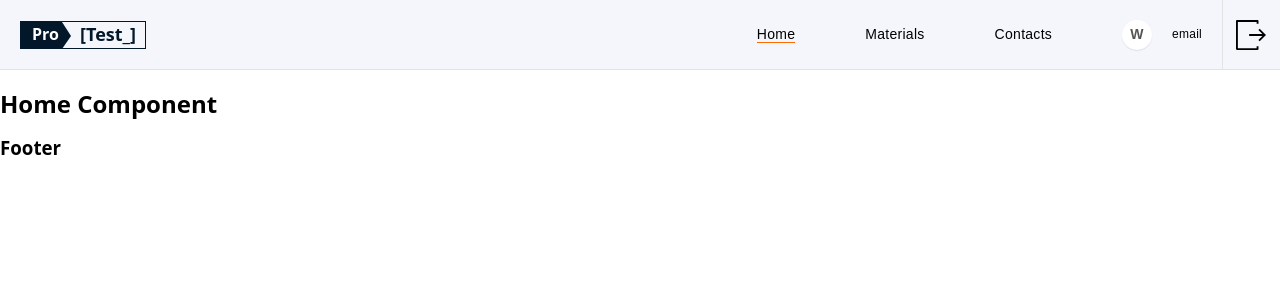
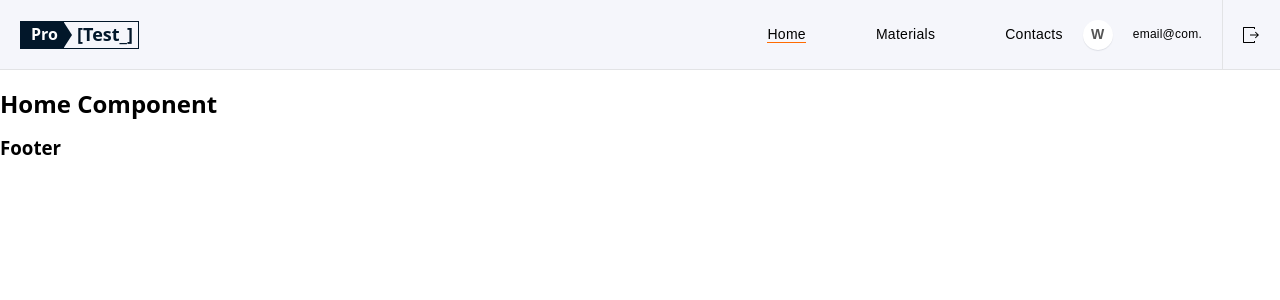
Before and after one commit to DRAKOS6666/GoIt-Test-Pro-Team11, a React (Create React App) app: page / in a window 1280 px wide. Shown: the top 300 px of the page. Built offline with nearby package versions, Linux system fonts and the light colour scheme.

Commit message:
logo and isAuth

```diff
--- a/src/components/Header/Header.js
+++ b/src/components/Header/Header.js
@@ -52,14 +52,16 @@ export default function Header() {
         </div>
       )}
 
-      {/*  вместо true => isAuth  */ ((true && !menuShow) ||
-        window.innerWidth > 767) && (
-        <div className={styles.outBox}>
-          <button type="button" className={styles.btnOut}>
-            <Out />
-          </button>
-        </div>
-      )}
+      {
+        /*  вместо true => isAuth  */ ((true && !menuShow) ||
+          (true && window.innerWidth > 767)) && (
+          <div className={styles.outBox}>
+            <button type="button" className={styles.btnOut}>
+              <Out />
+            </button>
+          </div>
+        )
+      }
     </div>
   );
 }
--- a/src/components/Header/Header.module.css
+++ b/src/components/Header/Header.module.css
@@ -21,10 +21,11 @@
 }
 
 .logo {
+  position: relative;
   display: flex;
   margin-left: 20px;
-  margin-top: 21px;
-  margin-bottom: 21px;
+  margin-top: 20px;
+  margin-bottom: 20px;
   width: 127px;
   height: 28px;
 }
@@ -32,23 +33,28 @@
 .pro {
   display: flex;
   align-items: center;
-  width: 41px;
+  width: 43px;
   color: var(--white-text-color);
   background-color: var(--footer-bg-color);
+  outline: 1px solid var(--footer-bg-color);
 }
 
 .textpro {
-  display: block;
-  margin-left: 11px;
+  display: flex;
+
+  margin-left: 10px;
 }
 
 .triangle {
-  display: inline-flex;
-  width: 0;
+  position: absolute;
+  top: 0;
+  left: 43px;
+  width: 10px;
   height: 0;
-  border-style: solid;
-  border-width: 14px 0 13px 9px;
-  border-color: transparent transparent transparent var(--footer-bg-color);
+  border-top: 14px solid transparent;
+  border-bottom: 14px solid transparent;
+
+  border-left: 9px solid var(--footer-bg-color);
 }
 
 .test {
@@ -62,6 +68,8 @@
 .texttest {
   display: flex;
   font-size: 18px;
+  margin-right: 8px;
+  margin-left: 16px;
   color: var(--footer-bg-color);
 }
 
--- a/src/components/Navigation/Navigation.js
+++ b/src/components/Navigation/Navigation.js
@@ -6,7 +6,7 @@ import styles from './Navigation.module.css';
 
 const Navigation = () => {
   return (
-    <div className={styles.Wrapper}>
+    <nav className={styles.Wrapper}>
       <div className={styles.thumb}>
         <NavLink
           to="/"
@@ -36,7 +36,7 @@ const Navigation = () => {
           Contacts
         </NavLink>
       </div>
-    </div>
+    </nav>
   );
 };
 export default Navigation;
--- a/src/components/Navigation/Navigation.module.css
+++ b/src/components/Navigation/Navigation.module.css
@@ -29,7 +29,8 @@
 @media screen and (min-width: 768px) {
   .thumb {
     flex-direction: row;
-    margin-right: 70px;
+    margin-right: 20px;
+    margin-left: 50px;
   }
 }
 
--- a/src/components/UserMenu/UserMenu.js
+++ b/src/components/UserMenu/UserMenu.js
@@ -19,7 +19,7 @@ const UserMenu = () => {
   return (
     <div className={styles.wrapper}>
       <div className={styles.letter}>W</div>
-      <span className={styles.email}>email</span>
+      <span className={styles.email}>email@com.</span>
       {/* <button onClick={onClickLogout}>Out</button> */}
     </div>
   );
--- a/src/components/UserMenu/UserMenu.module.css
+++ b/src/components/UserMenu/UserMenu.module.css
@@ -23,8 +23,17 @@
   box-shadow: 0px 1px 1px rgba(18, 29, 46, 0.1);
 }
 
+@media screen and (max-width: 768px) {
+  .letter {
+    position: absolute;
+    top: 20px;
+    right: 90px;
+  }
+}
+
 @media screen and (min-width: 768px) {
   .letter {
+    position: inherit;
     margin-right: 20px;
   }
 }
@@ -32,7 +41,6 @@
 @media screen and (min-width: 1024px) {
   .letter {
     font-size: 14px;
-    margin-right: 20px;
   }
 }
 
```
Also changed, not shown: src/images/icons/sign-out.svg.
